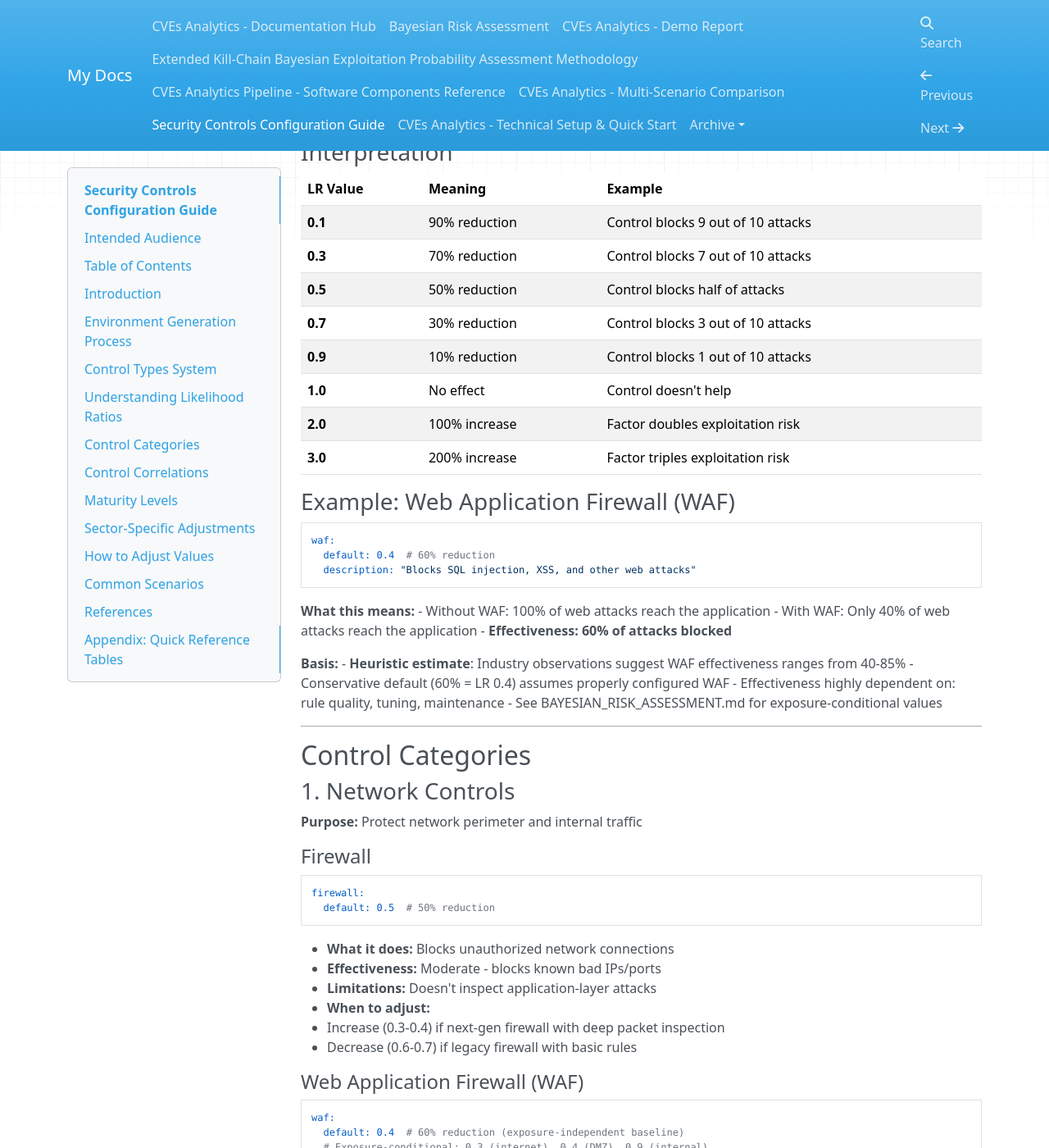
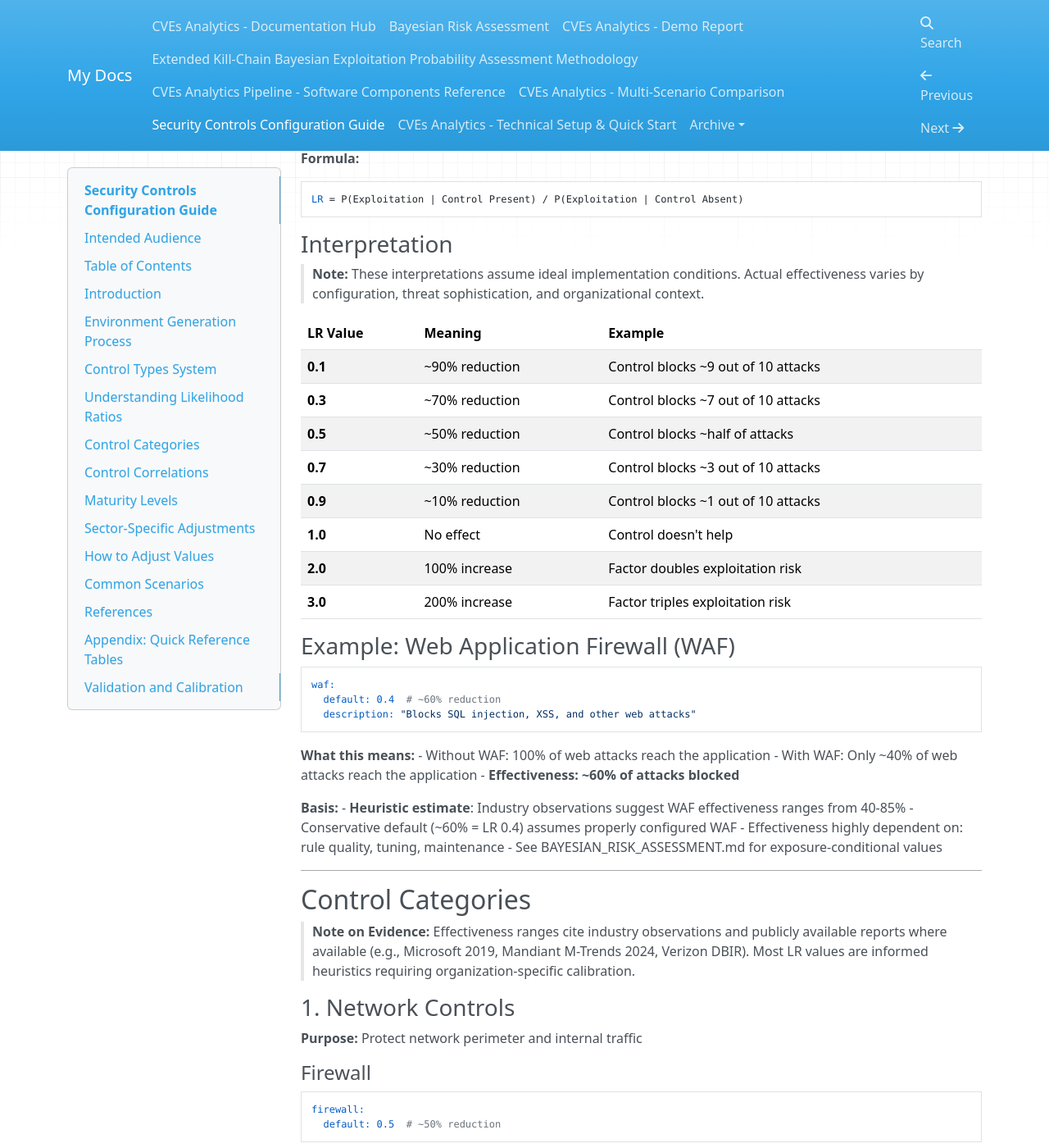
Before and after one commit to dominikmi/cves_analytics, an MkDocs documentation site: the page built from docs/SECURITY_CONTROLS_GUIDE.md, in a window 1280 px wide and 1400 px high, scrolled down 8439 px. Shown: the whole window at 82% size. Built offline with MkDocs 1.6.1, drawn with Linux system fonts in a browser that asks for light colours; nearby versions of some CDN libraries; some of the changed text lies outside the part shown.

Commit message:
docs: revise documentation for clarity and alignment (v2.2)
- Update all docs to version 2.2 for consistency
- Add comprehensive caveats about heuristic LR values
- Add tilde (~) prefix to 200+ percentage/LR approximations
- Fix broken references (MATHEMATICAL_REVIEW.md -> BAYESIAN_RISK_ASSESSMENT.md)
- Add validation and calibration guidance
- Strengthen disclaimers about relative vs absolute prediction
- Add EPSS trajectory analysis mentions (v2.2 feature)
- Emphasize methodology limitations and validation requirements

Updated files:
- docs/PIPELINE_COMPONENTS.md (8 changes)
- docs/SCENARIO_COMPARISON.md (12 changes)
- docs/SECURITY_CONTROLS_GUIDE.md (11 changes)
- docs/TECHNICAL_SETUP.md (5 changes)

All changes maintain scientific humility while preserving framework utility.

````diff
--- a/docs/SECURITY_CONTROLS_GUIDE.md
+++ b/docs/SECURITY_CONTROLS_GUIDE.md
@@ -53,6 +53,8 @@ This guide explains the security controls configuration system used in the CVE A
 > - Exposure context (internet-facing vs internal)
 >
 > These defaults provide a reasonable starting point for relative risk assessment. Organizations should calibrate values based on their own red team exercises, breach analysis, and security testing.
+>
+> The LR values and probability distributions in this guide provide a **starting point for relative comparison** (comparing security maturity levels or control types) rather than **absolute prediction** (exact risk reduction percentages). See [BAYESIAN_RISK_ASSESSMENT.md](BAYESIAN_RISK_ASSESSMENT.md) and [EXTENDED_KILL_CHAIN_METHOD.md](EXTENDED_KILL_CHAIN_METHOD.md) for detailed methodology and validation requirements.
 
 ### What This Configuration Controls
 
@@ -277,10 +279,10 @@ Each major security control now has **multiple implementation types** with varyi
 **Types:**
 ```
 None:                LR = 1.0  (0% reduction)
-SMS:                 LR = 0.35 (65% reduction)
-Authenticator App:   LR = 0.15 (85% reduction)
-Push Notification:   LR = 0.15 (85% reduction)
-FIDO2:               LR = 0.05 (95% reduction)
+SMS:                 LR = 0.35 (~65% reduction)
+Authenticator App:   LR = 0.15 (~85% reduction)
+Push Notification:   LR = 0.15 (~85% reduction)
+FIDO2:               LR = 0.05 (~95% reduction)
 ```
 
 **Effectiveness Rationale:**
@@ -299,10 +301,10 @@ FIDO2:               LR = 0.05 (95% reduction)
 **Types:**
 ```
 None:                LR = 1.0  (0% reduction)
-Basic:               LR = 0.7  (30% reduction)
-Stateful:            LR = 0.5  (50% reduction)
-Next-Gen (NGFW):     LR = 0.4  (60% reduction)
-NGFW Advanced:       LR = 0.3  (70% reduction)
+Basic:               LR = 0.7  (~30% reduction)
+Stateful:            LR = 0.5  (~50% reduction)
+Next-Gen (NGFW):     LR = 0.4  (~60% reduction)
+NGFW Advanced:       LR = 0.3  (~70% reduction)
 ```
 
 **Effectiveness Rationale:**
@@ -316,10 +318,10 @@ NGFW Advanced:       LR = 0.3  (70% reduction)
 **Types:**
 ```
 None:                LR = 1.0  (0% reduction)
-Basic:               LR = 0.6  (40% reduction)
-Managed:             LR = 0.4  (60% reduction)
-OWASP CRS:           LR = 0.3  (70% reduction)
-Custom Tuned:        LR = 0.25 (75% reduction)
+Basic:               LR = 0.6  (~40% reduction)
+Managed:             LR = 0.4  (~60% reduction)
+OWASP CRS:           LR = 0.3  (~70% reduction)
+Custom Tuned:        LR = 0.25 (~75% reduction)
 ```
 
 **Effectiveness Rationale:**
@@ -333,10 +335,10 @@ Custom Tuned:        LR = 0.25 (75% reduction)
 **Types:**
 ```
 None:                LR = 1.0  (0% reduction)
-Traditional AV:      LR = 0.7  (30% reduction)
-Basic EDR:           LR = 0.5  (50% reduction)
-Advanced EDR:        LR = 0.4  (60% reduction)
-XDR:                 LR = 0.3  (70% reduction)
+Traditional AV:      LR = 0.7  (~30% reduction)
+Basic EDR:           LR = 0.5  (~50% reduction)
+Advanced EDR:        LR = 0.4  (~60% reduction)
+XDR:                 LR = 0.3  (~70% reduction)
 ```
 
 **Effectiveness Rationale:**
@@ -351,10 +353,10 @@ XDR:                 LR = 0.3  (70% reduction)
 **Types:**
 ```
 None:                LR = 1.0  (0% reduction)
-Basic VLAN:          LR = 0.7  (30% reduction)
-VLAN + ACL:          LR = 0.5  (50% reduction)
-Micro-Segmentation:  LR = 0.3  (70% reduction)
-Zero Trust:          LR = 0.2  (80% reduction)
+Basic VLAN:          LR = 0.7  (~30% reduction)
+VLAN + ACL:          LR = 0.5  (~50% reduction)
+Micro-Segmentation:  LR = 0.3  (~70% reduction)
+Zero Trust:          LR = 0.2  (~80% reduction)
 ```
 
 **Effectiveness Rationale:**
@@ -368,10 +370,10 @@ Zero Trust:          LR = 0.2  (80% reduction)
 **Types:**
 ```
 None:                LR = 1.0  (0% reduction)
-IDS Only:            LR = 0.8  (20% reduction)
-IPS Signature:       LR = 0.5  (50% reduction)
-IPS Behavioral:      LR = 0.4  (60% reduction)
-IPS ML:              LR = 0.35 (65% reduction)
+IDS Only:            LR = 0.8  (~20% reduction)
+IPS Signature:       LR = 0.5  (~50% reduction)
+IPS Behavioral:      LR = 0.4  (~60% reduction)
+IPS ML:              LR = 0.35 (~65% reduction)
 ```
 
 **Effectiveness Rationale:**
@@ -385,10 +387,10 @@ IPS ML:              LR = 0.35 (65% reduction)
 **Types:**
 ```
 None:                LR = 1.0  (0% reduction)
-Log Collection:      LR = 0.8  (20% reduction)
-Basic Correlation:   LR = 0.6  (40% reduction)
-Advanced Analytics:  LR = 0.5  (50% reduction)
-Threat Hunting:      LR = 0.4  (60% reduction)
+Log Collection:      LR = 0.8  (~20% reduction)
+Basic Correlation:   LR = 0.6  (~40% reduction)
+Advanced Analytics:  LR = 0.5  (~50% reduction)
+Threat Hunting:      LR = 0.4  (~60% reduction)
 ```
 
 **Effectiveness Rationale:**
@@ -402,11 +404,11 @@ Threat Hunting:      LR = 0.4  (60% reduction)
 **Types:**
 ```
 None:                LR = 1.0  (0% reduction)
-Reactive:            LR = 0.9  (10% reduction)
-Quarterly:           LR = 0.7  (30% reduction)
-Monthly:             LR = 0.4  (60% reduction)
-Weekly:              LR = 0.3  (70% reduction)
-Automated:           LR = 0.2  (80% reduction)
+Reactive:            LR = 0.9  (~10% reduction)
+Quarterly:           LR = 0.7  (~30% reduction)
+Monthly:             LR = 0.4  (~60% reduction)
+Weekly:              LR = 0.3  (~70% reduction)
+Automated:           LR = 0.2  (~80% reduction)
 ```
 
 **Effectiveness Rationale:**
@@ -460,13 +462,15 @@ LR = P(Exploitation | Control Present) / P(Exploitation | Control Absent)
 
 ### Interpretation
 
+> **Note:** These interpretations assume ideal implementation conditions. Actual effectiveness varies by configuration, threat sophistication, and organizational context.
+
 | LR Value | Meaning | Example |
 |----------|---------|---------|
-| **0.1** | 90% reduction | Control blocks 9 out of 10 attacks |
-| **0.3** | 70% reduction | Control blocks 7 out of 10 attacks |
-| **0.5** | 50% reduction | Control blocks half of attacks |
-| **0.7** | 30% reduction | Control blocks 3 out of 10 attacks |
-| **0.9** | 10% reduction | Control blocks 1 out of 10 attacks |
+| **0.1** | ~90% reduction | Control blocks ~9 out of 10 attacks |
+| **0.3** | ~70% reduction | Control blocks ~7 out of 10 attacks |
+| **0.5** | ~50% reduction | Control blocks ~half of attacks |
+| **0.7** | ~30% reduction | Control blocks ~3 out of 10 attacks |
+| **0.9** | ~10% reduction | Control blocks ~1 out of 10 attacks |
 | **1.0** | No effect | Control doesn't help |
 | **2.0** | 100% increase | Factor doubles exploitation risk |
 | **3.0** | 200% increase | Factor triples exploitation risk |
@@ -475,18 +479,18 @@ LR = P(Exploitation | Control Present) / P(Exploitation | Control Absent)
 
 ```yaml
 waf:
-  default: 0.4  # 60% reduction
+  default: 0.4  # ~60% reduction
   description: "Blocks SQL injection, XSS, and other web attacks"
 ```
 
 **What this means:**
 - Without WAF: 100% of web attacks reach the application
-- With WAF: Only 40% of web attacks reach the application
-- **Effectiveness: 60% of attacks blocked**
+- With WAF: Only ~40% of web attacks reach the application
+- **Effectiveness: ~60% of attacks blocked**
 
 **Basis:**
 - **Heuristic estimate**: Industry observations suggest WAF effectiveness ranges from 40-85%
-- Conservative default (60% = LR 0.4) assumes properly configured WAF
+- Conservative default (~60% = LR 0.4) assumes properly configured WAF
 - Effectiveness highly dependent on: rule quality, tuning, maintenance
 - See BAYESIAN_RISK_ASSESSMENT.md for exposure-conditional values
 
@@ -494,6 +498,8 @@ waf:
 
 ## Control Categories
 
+> **Note on Evidence:** Effectiveness ranges cite industry observations and publicly available reports where available (e.g., Microsoft 2019, Mandiant M-Trends 2024, Verizon DBIR). Most LR values are informed heuristics requiring organization-specific calibration.
+
 ### 1. Network Controls
 
 **Purpose:** Protect network perimeter and internal traffic
@@ -501,7 +507,7 @@ waf:
 #### Firewall
 ```yaml
 firewall:
-  default: 0.5  # 50% reduction
+  default: 0.5  # ~50% reduction
 ```
 - **What it does:** Blocks unauthorized network connections
 - **Effectiveness:** Moderate - blocks known bad IPs/ports
@@ -513,7 +519,7 @@ firewall:
 #### Web Application Firewall (WAF)
 ```yaml
 waf:
-  default: 0.4  # 60% reduction (exposure-independent baseline)
+  default: 0.4  # ~60% reduction (exposure-independent baseline)
   # Exposure-conditional: 0.3 (internet), 0.4 (DMZ), 0.9 (internal)
 ```
 - **What it does:** Blocks OWASP Top 10 attacks (SQLi, XSS, etc.)
@@ -527,7 +533,7 @@ waf:
 #### IDS/IPS (Intrusion Detection/Prevention)
 ```yaml
 ids_ips:
-  default: 0.5  # 50% reduction (baseline)
+  default: 0.5  # ~50% reduction (baseline)
   # Exposure-conditional: 0.4 (internet), 0.45 (DMZ), 0.7 (internal), 0.5 (restricted)
 ```
 - **What it does:** Detects and blocks known attack patterns
@@ -542,7 +548,7 @@ ids_ips:
 #### Network Segmentation
 ```yaml
 network_segmentation:
-  default: 0.3  # 70% reduction (baseline for internal)
+  default: 0.3  # ~70% reduction (baseline for internal)
   # Exposure-conditional: 0.5 (internet), 0.4 (DMZ), 0.3 (internal), 0.2 (restricted)
 ```
 - **What it does:** Isolates network zones to prevent lateral movement
@@ -558,7 +564,7 @@ network_segmentation:
 #### Zero Trust Network Access (ZTNA)
 ```yaml
 zero_trust:
-  default: 0.3  # 70% reduction
+  default: 0.3  # ~70% reduction
 ```
 - **What it does:** Verify every access request, never trust by default
 - **Effectiveness:** Very high - modern security architecture
@@ -576,7 +582,7 @@ zero_trust:
 #### EDR/XDR (Endpoint Detection & Response)
 ```yaml
 edr_xdr:
-  default: 0.4  # 60% reduction
+  default: 0.4  # ~60% reduction
 ```
 - **What it does:** Behavioral detection, blocks malicious execution
 - **Effectiveness:** High - catches unknown malware (40-80% range)
@@ -591,7 +597,7 @@ edr_xdr:
 #### Traditional Antivirus
 ```yaml
 antivirus:
-  default: 0.7  # 30% reduction
+  default: 0.7  # ~30% reduction
 ```
 - **What it does:** Signature-based malware detection
 - **Effectiveness:** Low - misses modern threats
@@ -603,7 +609,7 @@ antivirus:
 #### Application Whitelisting
 ```yaml
 application_whitelisting:
-  default: 0.3  # 70% reduction
+  default: 0.3  # ~70% reduction
 ```
 - **What it does:** Only approved applications can execute
 - **Effectiveness:** Very high - blocks all unauthorized execution
@@ -615,7 +621,7 @@ application_whitelisting:
 #### Device Encryption
 ```yaml
 device_encryption:
-  default: 0.5  # 50% reduction
+  default: 0.5  # ~50% reduction
 ```
 - **What it does:** Full disk encryption (BitLocker, FileVault)
 - **Effectiveness:** Moderate - protects data at rest
@@ -633,7 +639,7 @@ device_encryption:
 #### Multi-Factor Authentication (MFA)
 ```yaml
 mfa:
-  default: 0.3  # 70% reduction (exposure-independent baseline)
+  default: 0.3  # ~70% reduction (exposure-independent baseline)
   # Exposure-conditional: 0.2 (internet), 0.25 (DMZ), 0.5 (internal)
 ```
 - **What it does:** Requires 2+ authentication factors
@@ -652,7 +658,7 @@ mfa:
 #### Privileged Access Management (PAM)
 ```yaml
 privileged_access_mgmt:
-  default: 0.4  # 60% reduction
+  default: 0.4  # ~60% reduction
 ```
 - **What it does:** Manages and monitors admin account access
 - **Effectiveness:** High - prevents privilege escalation
@@ -664,7 +670,7 @@ privileged_access_mgmt:
 #### Just-In-Time (JIT) Access
 ```yaml
 jit_access:
-  default: 0.4  # 60% reduction
+  default: 0.4  # ~60% reduction
 ```
 - **What it does:** Temporary elevated privileges, expires automatically
 - **Effectiveness:** High - reduces standing privileges
@@ -676,7 +682,7 @@ jit_access:
 #### Role-Based Access Control (RBAC)
 ```yaml
 rbac:
-  default: 0.6  # 40% reduction
+  default: 0.6  # ~40% reduction
 ```
 - **What it does:** Assigns permissions based on job roles
 - **Effectiveness:** Moderate - reduces attack surface
@@ -694,7 +700,7 @@ rbac:
 #### SIEM (Security Information & Event Management)
 ```yaml
 siem:
-  default: 0.6  # 40% reduction
+  default: 0.6  # ~40% reduction
 ```
 - **What it does:** Aggregates and analyzes security logs
 - **Effectiveness:** Moderate - detection capability
@@ -707,7 +713,7 @@ siem:
 #### SOC 24x7 (Security Operations Center)
 ```yaml
 soc_24x7:
-  default: 0.5  # 50% reduction
+  default: 0.5  # ~50% reduction
 ```
 - **What it does:** Continuous security monitoring and response
 - **Effectiveness:** High - human analysis and response
@@ -720,7 +726,7 @@ soc_24x7:
 #### SOAR (Security Orchestration, Automation & Response)
 ```yaml
 soar:
-  default: 0.5  # 50% reduction
+  default: 0.5  # ~50% reduction
 ```
 - **What it does:** Automates incident response workflows
 - **Effectiveness:** High - faster response than manual
@@ -732,7 +738,7 @@ soar:
 #### Threat Intelligence
 ```yaml
 threat_intelligence:
-  default: 0.6  # 40% reduction
+  default: 0.6  # ~40% reduction
 ```
 - **What it does:** Threat feeds, IOCs, adversary TTPs
 - **Effectiveness:** Moderate - proactive threat awareness
@@ -744,7 +750,7 @@ threat_intelligence:
 #### Vulnerability Management
 ```yaml
 vulnerability_management:
-  default: 0.5  # 50% reduction
+  default: 0.5  # ~50% reduction
 ```
 - **What it does:** Regular vulnerability scanning and remediation
 - **Effectiveness:** High - reduces attack surface
@@ -762,7 +768,7 @@ vulnerability_management:
 #### Data Loss Prevention (DLP)
 ```yaml
 data_loss_prevention:
-  default: 0.3  # 70% reduction
+  default: 0.3  # ~70% reduction
 ```
 - **What it does:** Monitors and blocks unauthorized data transfers
 - **Effectiveness:** Very high - prevents exfiltration
@@ -774,7 +780,7 @@ data_loss_prevention:
 #### Encryption at Rest
 ```yaml
 encryption_at_rest:
-  default: 0.5  # 50% reduction
+  default: 0.5  # ~50% reduction
 ```
 - **What it does:** Encrypts stored data (databases, files)
 - **Effectiveness:** Moderate - data less useful if stolen
@@ -786,7 +792,7 @@ encryption_at_rest:
 #### Backup & Recovery
 ```yaml
 backup_recovery:
-  default: 0.6  # 40% reduction
+  default: 0.6  # ~40% reduction
 ```
 - **What it does:** Regular backups enable recovery from ransomware
 - **Effectiveness:** Moderate - reduces ransomware impact
@@ -805,7 +811,7 @@ backup_recovery:
 #### Secure SDLC
 ```yaml
 secure_sdlc:
-  default: 0.6  # 40% reduction
+  default: 0.6  # ~40% reduction
 ```
 - **What it does:** Security integrated into development process
 - **Effectiveness:** Moderate - prevents vulnerabilities
@@ -817,7 +823,7 @@ secure_sdlc:
 #### SAST/DAST (Static/Dynamic Application Security Testing)
 ```yaml
 sast_dast:
-  default: 0.6  # 40% reduction
+  default: 0.6  # ~40% reduction
 ```
 - **What it does:** Automated security testing of applications
 - **Effectiveness:** Moderate - catches common vulnerabilities
@@ -829,7 +835,7 @@ sast_dast:
 #### Software Composition Analysis (SCA)
 ```yaml
 software_composition_analysis:
-  default: 0.6  # 40% reduction
+  default: 0.6  # ~40% reduction
 ```
 - **What it does:** Scans for vulnerable third-party components
 - **Effectiveness:** Moderate - identifies known vulnerable libraries
@@ -916,6 +922,8 @@ mfa:
 ---
 
 ## Maturity Levels
+
+> **Note:** Probability estimates are based on industry observations and reports (Verizon DBIR, IBM Security). Actual rates vary by sector, region, and organization size.
 
 ### NIST Cybersecurity Framework Maturity Levels
 
@@ -1043,6 +1051,8 @@ level_5_optimizing:
 
 ## Sector-Specific Adjustments
 
+> **Note:** Sector multipliers are informed estimates based on regulatory requirements, industry reports, and security investment patterns. Actual control adoption varies significantly within sectors based on organization size, maturity, and leadership commitment.
+
 ### How Sector Multipliers Work
 
 **Formula:**
@@ -1480,22 +1490,24 @@ effective_probability = base_probability * sector_multiplier
 
 ## Appendix: Quick Reference Tables
 
+> **Important:** All LR values and probability estimates in these tables are heuristic starting points requiring organization-specific calibration. See main sections for detailed rationale and adjustment guidance.
+
 ### Control Effectiveness Quick Reference
 
 | Control | LR | Reduction | Strength | When to Use |
 |---------|----|-----------| ---------|-------------|
-| Network Segmentation | 0.3 | 70% | Very High | Always (strongest network control) |
-| Zero Trust | 0.3 | 70% | Very High | Modern architectures |
-| MFA | 0.3 | 70% | Very High | Always (strongest access control) |
-| DLP | 0.3 | 70% | Very High | Data protection required |
-| App Whitelisting | 0.3 | 70% | Very High | High-security environments |
-| WAF | 0.4 | 60% | High | Web applications |
-| EDR/XDR | 0.4 | 60% | High | All endpoints |
-| PAM | 0.4 | 60% | High | Privileged accounts |
-| Firewall | 0.5 | 50% | Moderate | Basic network protection |
-| IDS/IPS | 0.5 | 50% | Moderate | Network monitoring |
-| SIEM | 0.6 | 40% | Moderate | Log aggregation |
-| Antivirus | 0.7 | 30% | Low | Legacy (replaced by EDR) |
+| Network Segmentation | 0.3 | ~70% | Very High | Always (strongest network control) |
+| Zero Trust | 0.3 | ~70% | Very High | Modern architectures |
+| MFA | 0.3 | ~70% | Very High | Always (strongest access control) |
+| DLP | 0.3 | ~70% | Very High | Data protection required |
+| App Whitelisting | 0.3 | ~70% | Very High | High-security environments |
+| WAF | 0.4 | ~60% | High | Web applications |
+| EDR/XDR | 0.4 | ~60% | High | All endpoints |
+| PAM | 0.4 | ~60% | High | Privileged accounts |
+| Firewall | 0.5 | ~50% | Moderate | Basic network protection |
+| IDS/IPS | 0.5 | ~50% | Moderate | Network monitoring |
+| SIEM | 0.6 | ~40% | Moderate | Log aggregation |
+| Antivirus | 0.7 | ~30% | Low | Legacy (replaced by EDR) |
 
 ### Maturity Level Quick Reference
 
@@ -1526,9 +1538,22 @@ effective_probability = base_probability * sector_multiplier
 
 ---
 
+## Validation and Calibration
+
+These default values provide a reasonable starting point but should be calibrated for your organization:
+
+1. **Red Team Testing**: Validate control effectiveness through controlled penetration tests
+2. **Breach Analysis**: Review historical incidents to measure actual control performance
+3. **Continuous Monitoring**: Track control efficacy through SIEM/SOC metrics
+4. **Peer Comparison**: Benchmark against similar organizations in your sector
+
+**Organizations should treat these values as initial estimates, not absolute truths.** Regular validation and adjustment based on empirical data will improve risk assessment accuracy.
+
+---
+
 **End of Guide**
 
 For questions or clarifications, refer to:
 - Configuration file: `config/security_controls.yaml`
-- Mathematical review: `docs/MATHEMATICAL_REVIEW.md`
+- Mathematical review: `docs/BAYESIAN_RISK_ASSESSMENT.md`
 - Test suite: `tests/test_control_correlation.py`
````
Also changed, not shown: other parts of docs/SECURITY_CONTROLS_GUIDE.md (+1 -1 lines), docs/PIPELINE_COMPONENTS.md (+15 -10 lines), docs/SCENARIO_COMPARISON.md (+69 -50 lines), docs/TECHNICAL_SETUP.md (+8 -6 lines).
